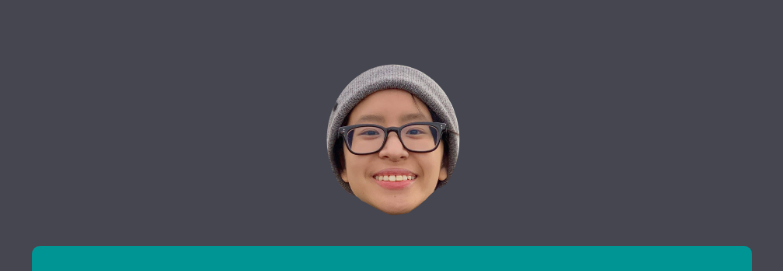
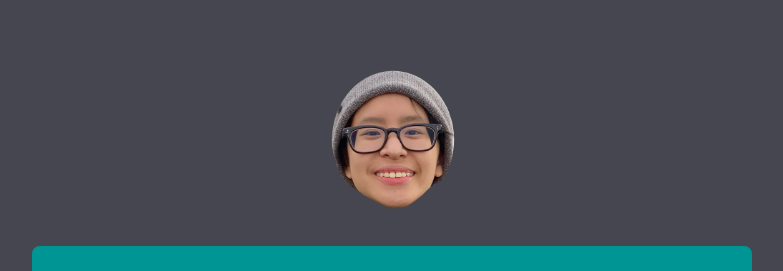
Before and after one commit to quelledanielle/quelledanielle.github.io, a Gatsby site: page / in a window 1280 px wide. Shown: the top 271 px of the page, without its empty margins (248-1031 px from the left). Built offline with nearby package versions, Linux system fonts and the light colour scheme; Gatsby itself is replaced by a stand-in of ours.

Commit message:
Use gatsby-image

```diff
--- a/package.json
+++ b/package.json
@@ -25,11 +25,11 @@
     "babel-plugin-styled-components": "^1.10.1",
     "classnames": "^2.2.6",
     "gatsby": "^2.10.0",
-    "gatsby-image": "^2.2.1",
+    "gatsby-image": "^2.4.13",
     "gatsby-plugin-canonical-urls": "^2.1.0",
     "gatsby-plugin-emotion": "^4.1.0",
     "gatsby-plugin-react-helmet": "^3.1.0",
-    "gatsby-plugin-sharp": "^2.2.1",
+    "gatsby-plugin-sharp": "^2.6.21",
     "gatsby-plugin-typescript": "^2.1.0",
     "gatsby-remark-copy-linked-files": "^2.1.0",
     "gatsby-remark-images": "^3.1.0",
@@ -39,7 +39,7 @@
     "gatsby-source-filesystem": "^2.1.0",
     "gatsby-transformer-json": "^2.2.0",
     "gatsby-transformer-remark": "^2.5.0",
-    "gatsby-transformer-sharp": "^2.2.0",
+    "gatsby-transformer-sharp": "^2.5.11",
     "modern-normalize": "^0.5.0",
     "normalize.css": "^8.0.1",
     "polished": "^3.4.1",
--- a/src/components/Avatar.tsx
+++ b/src/components/Avatar.tsx
@@ -1,20 +1,33 @@
 import * as React from 'react'
 import styled from '@emotion/styled'
-
-import { heights } from '../styles/variables'
+import { graphql, StaticQuery } from 'gatsby'
+import Img from 'gatsby-image'
 
 const StyledAvatar = styled.div`
   display: flex;
   align-items: center;
   justify-content: center;
-  width: ${heights.avatar}px;
-  height: ${heights.avatar}px;
 `
 
 const Avatar: React.FC = () => (
-  <StyledAvatar>
-    <img src="/images/d.png" alt="Photo of D smiling" />
-  </StyledAvatar>
+  <StaticQuery
+    query={graphql`
+      query AvatarQuery {
+        file(relativePath: { eq: "images/d.png" }) {
+          childImageSharp {
+            fixed(height: 150) {
+              ...GatsbyImageSharpFixed_noBase64
+            }
+          }
+        }
+      }
+    `}
+    render={data => (
+      <StyledAvatar>
+        <Img fixed={data.file.childImageSharp.fixed} alt="D smiling" />
+      </StyledAvatar>
+    )}
+  />
 )
 
 export default Avatar
--- a/src/styles/variables.ts
+++ b/src/styles/variables.ts
@@ -54,6 +54,5 @@ export const dimensions = {
 }
 
 export const heights = {
-  avatar: 150,
   header: 100
 }
```
Also changed, not shown: src/content/images/d.png (renamed from static/images/d.png).
